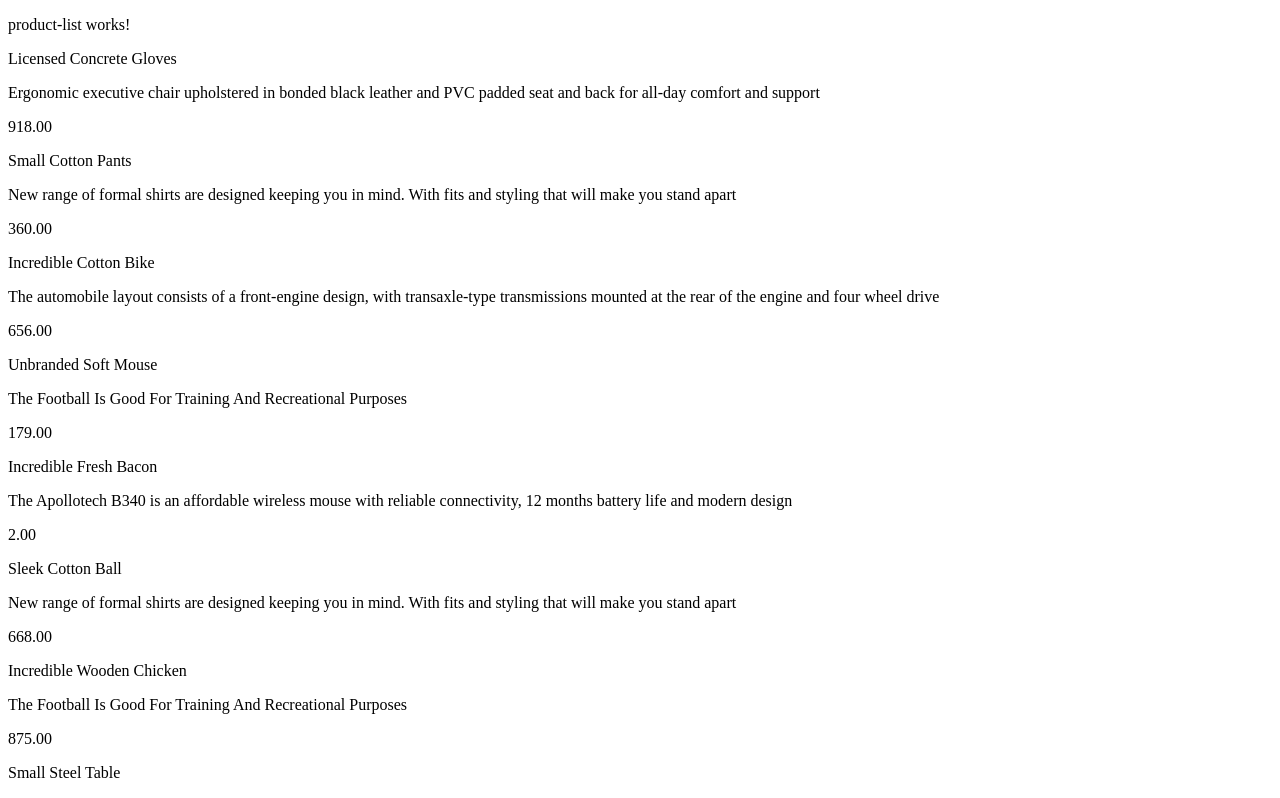
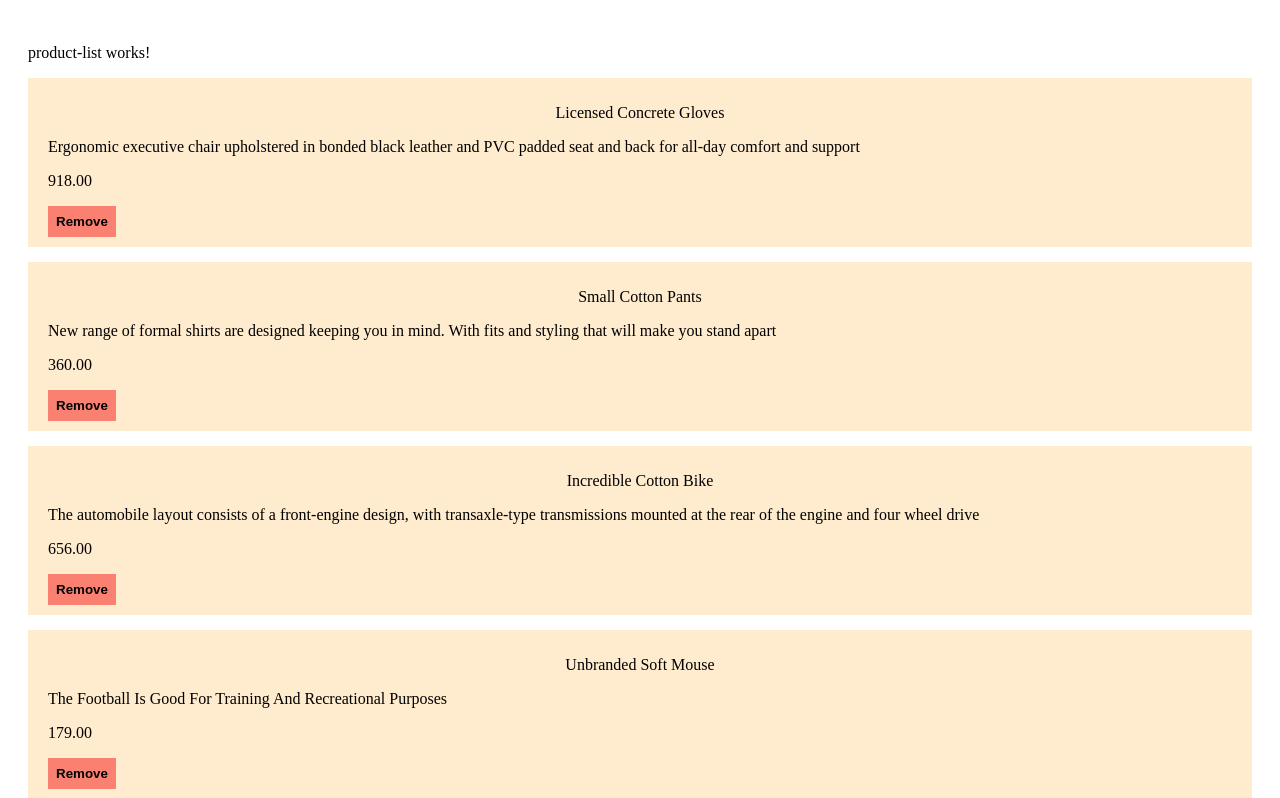
Before and after one commit to NikkiAsteinza/angular-website, an Angular app in the folder website/: page / in a window 1280 px wide. Shown: the top 798 px of the page. Built offline with nearby package versions, Linux system fonts and the light colour scheme.

Commit message:
Products with styles

```diff
--- a/website/src/app/pages/product-list/components/product/product.component.html
+++ b/website/src/app/pages/product-list/components/product/product.component.html
@@ -1,5 +1,12 @@
-<div *ngIf="product">
-    <p>{{product.name}}</p>
-    <p>{{product.description}}</p>
-    <p>{{product.price}}</p>
+<div
+    *ngIf="product"
+    class="product"
+>
+    <p class="product__name">{{product.name}}</p>
+    <p class="product__description">{{product.description}}</p>
+    <p class="product__price">{{product.price}}</p>
+    <button
+        class="product__button product__button--remove"
+        (click)="removeProduct()"
+    >Remove</button>
 </div>
--- a/website/src/app/pages/product-list/components/product/product.component.scss
+++ b/website/src/app/pages/product-list/components/product/product.component.scss
@@ -0,0 +1,17 @@
+.product{
+    background-color: blanchedalmond;
+    padding:10px 20px;
+    margin-bottom: 15px;
+    &__name {
+        text-align: center;
+    }
+    &__button {
+        border:none;
+        padding:8px;
+
+        &--remove {
+            background-color: salmon;
+            font-weight: bold;
+        }
+    }
+}
--- a/website/src/app/pages/product-list/components/product/product.component.ts
+++ b/website/src/app/pages/product-list/components/product/product.component.ts
@@ -1,4 +1,4 @@
-import { Component, Input, OnInit } from '@angular/core';
+import { Component, EventEmitter, Input, OnInit, Output } from '@angular/core';
 import { ProductI } from 'src/app/core/product-interface';
 
 @Component({
@@ -8,8 +8,11 @@ import { ProductI } from 'src/app/core/product-interface';
 })
 export class ProductComponent implements OnInit {
   @Input() public product?: ProductI;
+  @Output() public onRemoveProduct =  new EventEmitter<void>() // Podemos no pasarle nada, sabe de donde viene el uotput , el padre
   ngOnInit(): void {
     // throw new Error('Method not implemented.');
   }
-
+  public removeProduct(){
+    this.onRemoveProduct.emit(); // Hay que emitir al padre
+  }
 }
--- a/website/src/app/pages/product-list/product-list.component.html
+++ b/website/src/app/pages/product-list/product-list.component.html
@@ -1,5 +1,9 @@
-<p>product-list works!</p>
-<app-product
-*ngFor="let product of products"
-[product] = "product">
-</app-product>
+<div class="product-list">
+    <p>product-list works!</p>
+    <app-product
+        *ngFor="let product of products"
+        [product] = "product"
+        (onRemoveProduct)="removeProduct(product.id)"
+    >
+    </app-product>
+</div>
--- a/website/src/app/pages/product-list/product-list.component.scss
+++ b/website/src/app/pages/product-list/product-list.component.scss
@@ -0,0 +1,6 @@
+.product-list{
+    box-sizing: border-box;
+    width:100%;
+    height:100%;
+    padding:20px;
+}
--- a/website/src/app/pages/product-list/product-list.component.ts
+++ b/website/src/app/pages/product-list/product-list.component.ts
@@ -8,4 +8,7 @@ import { productData } from 'src/app/core/product-data';
 })
 export class ProductListComponent {
   public products = productData;
+  public removeProduct(id:string){
+    console.log("remove product"+id)
+  }
 }
```
